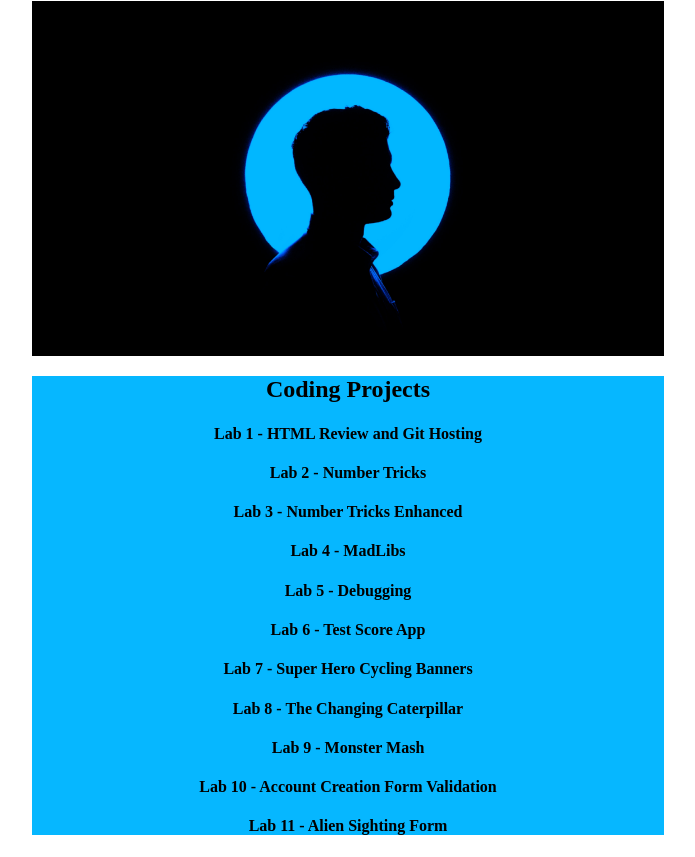
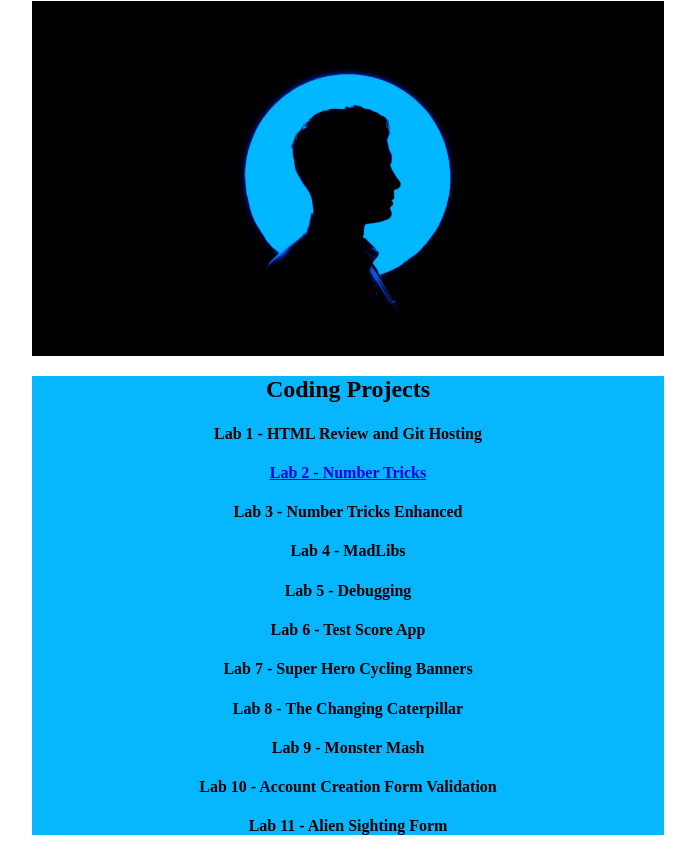
Before and after one commit to Goobacks67/Portfolio, a plain HTML site: page index.html in a window 1280 px wide. Shown: the part 79-936 px from the top of the page, without its empty margins (292-987 px from the left). Drawn offline with Linux system fonts and the light colour scheme.

Commit message:
Update index.html

```diff
--- a/index.html
+++ b/index.html
@@ -21,7 +21,7 @@
 
             <h2>Coding Projects</h2>
                 <h4>Lab 1 - HTML Review and Git Hosting</h4>
-                <h4>Lab 2 - Number Tricks</h4>
+            <h4><a href="JS Chapter 2/index.html">Lab 2 - Number Tricks</a></h4>
                 <h4>Lab 3 - Number Tricks Enhanced</h4>
                 <h4>Lab 4 - MadLibs</h4>
                 <h4>Lab 5 - Debugging</h4>
```
